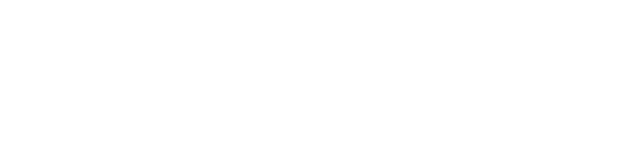
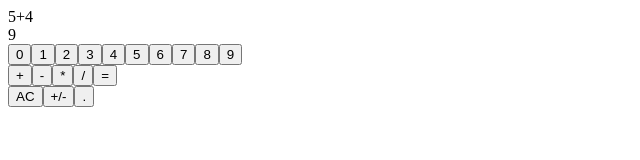
Before and after one commit to alimrizvi/odin_calculator, a plain HTML site: page index.html in a window 1280 px wide. Shown: the whole page, without its empty margins (0-640 px from the left). Drawn offline with Linux system fonts and the light colour scheme.

Commit message:
Add the dummy buttons and display screens

```diff
--- a/index.html
+++ b/index.html
@@ -8,5 +8,12 @@
     <script src="script.js" defer></script>
 </head>
 <body>
+    <div class="calculator">
+        <div id="expression-display"></div>
+        <div id="result-display"></div>
+        <div id="number-buttons"></div>
+        <div id="arithemitc-operator-buttons"></div>
+        <div id="special-operator-buttons"></div>
+    </div>
 </body>
 </html>
--- a/script.js
+++ b/script.js
@@ -30,7 +30,32 @@ const operate = function(num1,operator,num2) {
     else {return "Error"}
 }
 
-console.log(operate(4,'+',2))
-console.log(operate(4,'-',2))
-console.log(operate(4,'*',2))
-console.log(operate(4,'/',2))
+
+let createButtonsFromList = function(buttonList,buttonContainer) {
+    for (j=0;j<buttonList.length;j++) {
+        let tempButton = document.createElement('button')
+        tempButton.textContent = buttonList[j]
+        buttonContainer.appendChild(tempButton)
+    }
+}
+
+const expressionDisplayContainer = document.querySelector('#expression-display')
+const resultDisplayContainer = document.querySelector('#result-display')
+
+exprssionDisplay = document.createElement('span')
+resultDisplay = document.createElement('span')
+exprssionDisplay.textContent = '5+4'
+resultDisplay.textContent =  '9'
+expressionDisplayContainer.appendChild(exprssionDisplay)
+resultDisplayContainer.appendChild(resultDisplay)
+
+const arithimeticOperators = ['+','-','*','/','=']
+const specialOperators = ['AC','+/-','.']
+const numList = [0,1,2,3,4,5,6,7,8,9]
+const numberButtonsContainer = document.querySelector('#number-buttons')
+const arithimeticOperatorsButtonsContainer = document.querySelector('#arithemitc-operator-buttons')
+const specialOperatorsButtonsContainer = document.querySelector('#special-operator-buttons')
+
+createButtonsFromList(numList,numberButtonsContainer)
+createButtonsFromList(arithimeticOperators,arithimeticOperatorsButtonsContainer)
+createButtonsFromList(specialOperators,specialOperatorsButtonsContainer)
```
